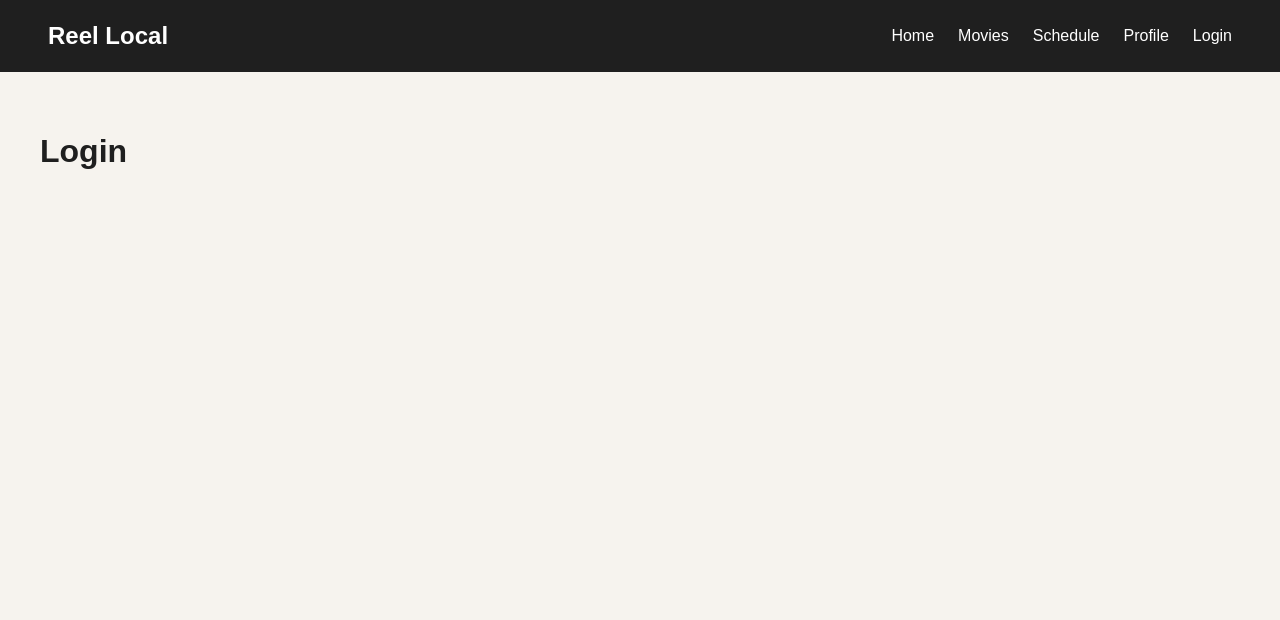
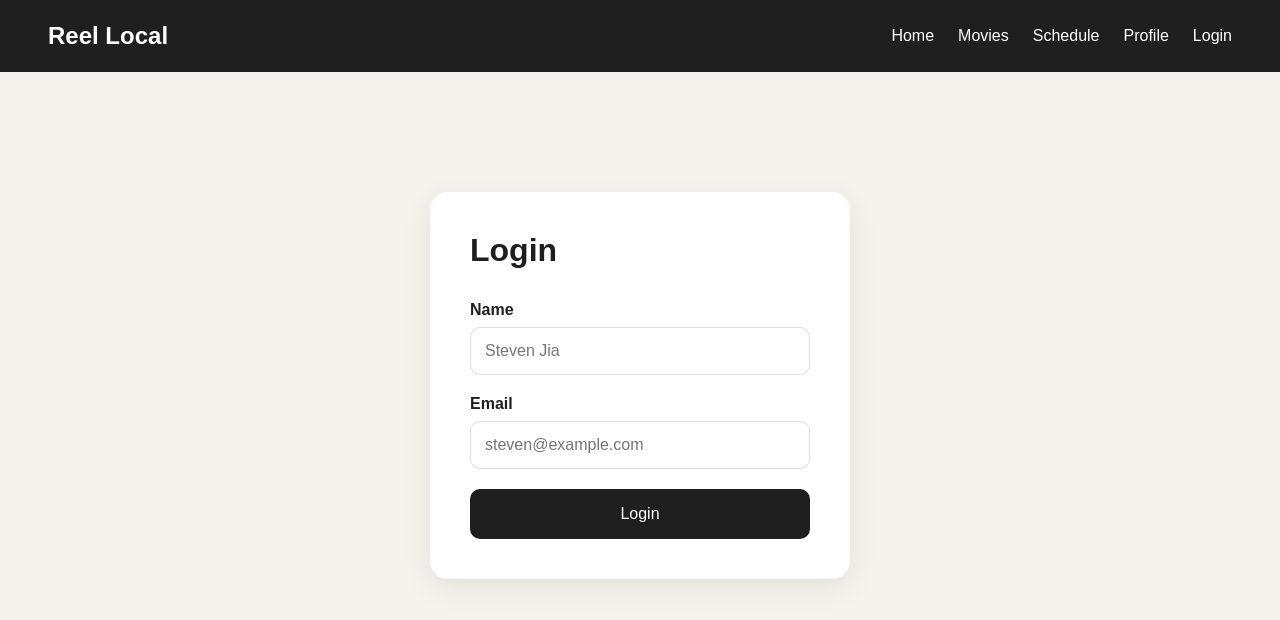
Before and after one commit to ZiruiJia11/reel-local-project, a React (Vite) app in the folder frontend/: page /login in a window 1280 px wide. Shown: the top 620 px of the page. Built offline with nearby package versions, Linux system fonts and the light colour scheme.

Commit message:
did a basic login

```diff
--- a/frontend/src/index.css
+++ b/frontend/src/index.css
@@ -135,3 +135,52 @@ a {
   transform:
     translateY(-8px);
 }
+
+.form-page {
+  display: flex;
+  justify-content: center;
+  padding-top: 80px;
+}
+
+.auth-form {
+  width: 420px;
+  background: white;
+  padding: 40px;
+  border-radius: 18px;
+  box-shadow: 0 8px 30px rgba(0,0,0,.08);
+  display: flex;
+  flex-direction: column;
+  gap: 20px;
+}
+
+.auth-form h1 {
+  margin: 0 0 12px;
+}
+
+.auth-form label {
+  display: flex;
+  flex-direction: column;
+  gap: 8px;
+  font-weight: 700;
+}
+
+.auth-form input {
+  padding: 14px;
+  border: 1px solid #ddd;
+  border-radius: 10px;
+  font-size: 16px;
+}
+
+.auth-form button {
+  background: #1f1f1f;
+  color: white;
+  border: none;
+  padding: 16px;
+  border-radius: 10px;
+  cursor: pointer;
+  font-size: 16px;
+}
+
+.auth-form button:hover {
+  background: #d9a441;
+}
--- a/frontend/src/pages/Login.tsx
+++ b/frontend/src/pages/Login.tsx
@@ -1,5 +1,70 @@
+import { useState } from "react"
+import { useNavigate } from "react-router-dom"
+import { login } from "../services/authService"
+
 function Login() {
-  return <h1>Login</h1>
+  const navigate = useNavigate()
+
+  const [name, setName] =
+    useState("")
+
+  const [email, setEmail] =
+    useState("")
+
+  function handleSubmit(
+    event: React.FormEvent
+  ) {
+    event.preventDefault()
+
+    login({
+      name,
+      email,
+    })
+
+    navigate("/profile")
+  }
+
+  return (
+    <div className="form-page">
+      <form
+        className="auth-form"
+        onSubmit={handleSubmit}
+      >
+        <h1>Login</h1>
+
+        <label>
+          Name
+          <input
+            value={name}
+            onChange={
+              event =>
+                setName(event.target.value)
+            }
+            placeholder="Steven Jia"
+            required
+          />
+        </label>
+
+        <label>
+          Email
+          <input
+            type="email"
+            value={email}
+            onChange={
+              event =>
+                setEmail(event.target.value)
+            }
+            placeholder="steven@example.com"
+            required
+          />
+        </label>
+
+        <button type="submit">
+          Login
+        </button>
+      </form>
+    </div>
+  )
 }
 
 export default Login
--- a/frontend/src/pages/Profile.tsx
+++ b/frontend/src/pages/Profile.tsx
@@ -1,5 +1,31 @@
+import { getCurrentUser } from "../services/authService"
+
 function Profile() {
-  return <h1>Profile</h1>
+  const user =
+    getCurrentUser()
+
+  if (!user) {
+    return (
+      <div>
+        <h1>Profile</h1>
+        <p>You are not logged in.</p>
+      </div>
+    )
+  }
+
+  return (
+    <div>
+      <h1>Profile</h1>
+
+      <p>
+        Name: {user.name}
+      </p>
+
+      <p>
+        Email: {user.email}
+      </p>
+    </div>
+  )
 }
 
 export default Profile
--- /dev/null
+++ b/frontend/src/services/authService.ts
@@ -0,0 +1,31 @@
+export type User = {
+  name: string
+  email: string
+}
+
+const STORAGE_KEY =
+  "reel-local-user"
+
+export function login(
+  user: User
+) {
+  localStorage.setItem(
+    STORAGE_KEY,
+    JSON.stringify(user)
+  )
+}
+
+export function logout() {
+  localStorage.removeItem(
+    STORAGE_KEY
+  )
+}
+
+export function getCurrentUser(): User | null {
+  const data =
+    localStorage.getItem(STORAGE_KEY)
+
+  return data
+    ? JSON.parse(data)
+    : null
+}
```
